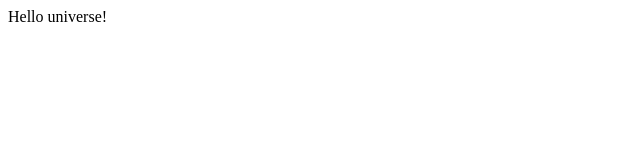
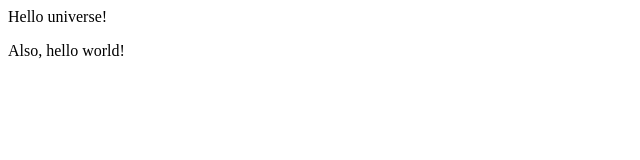
Before and after one commit to dibyarupdeb/local-repo-demo, a plain HTML site: page index.html in a window 1280 px wide. Shown: the whole page, without its empty margins (0-640 px from the left). Drawn offline with Linux system fonts and the light colour scheme.

Commit message:
Added a feature to index.html file.

```diff
--- a/index.html
+++ b/index.html
@@ -1 +1,2 @@
 <p>Hello universe!</p>
+<p>Also, hello world!</p>
```
